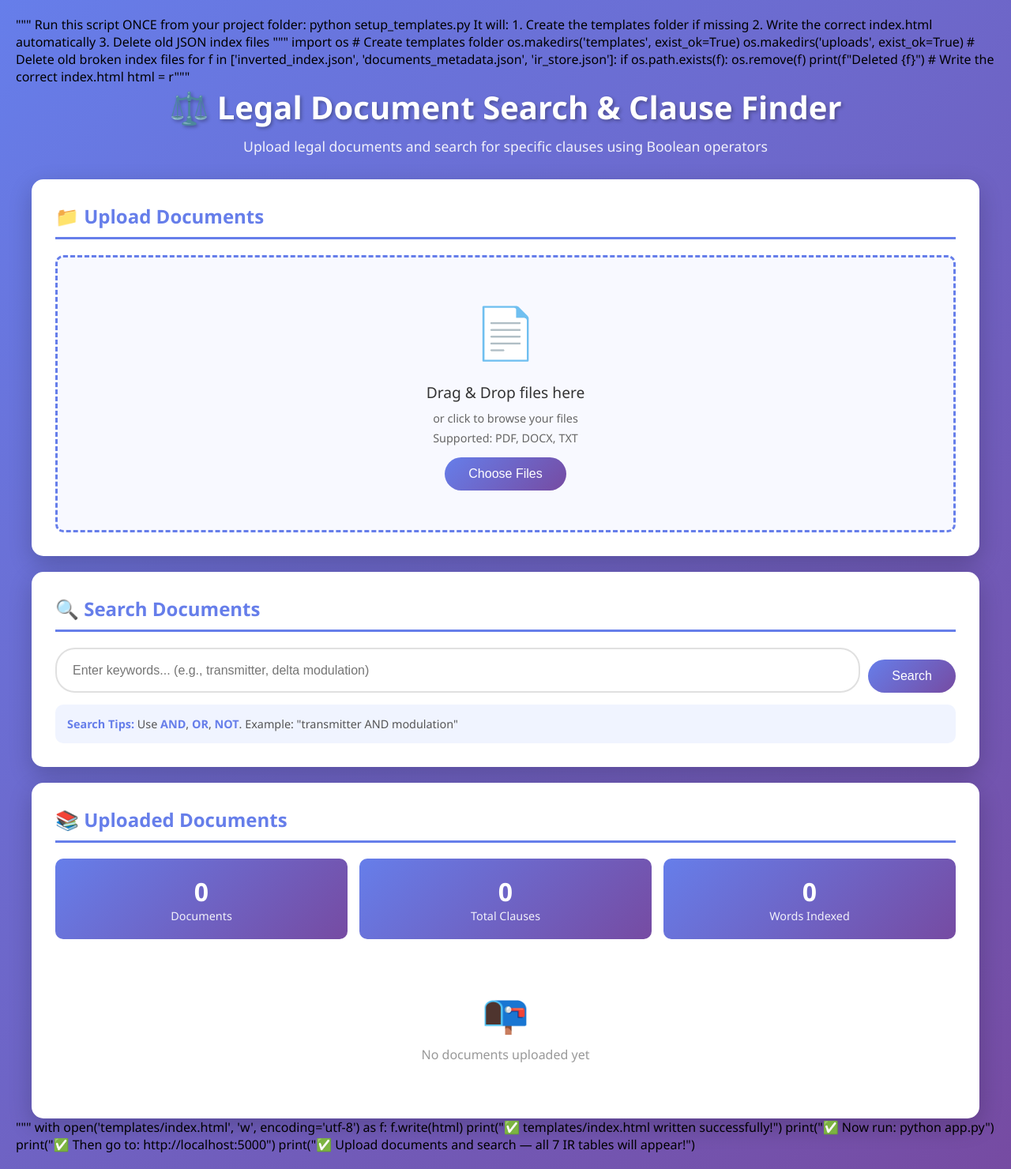
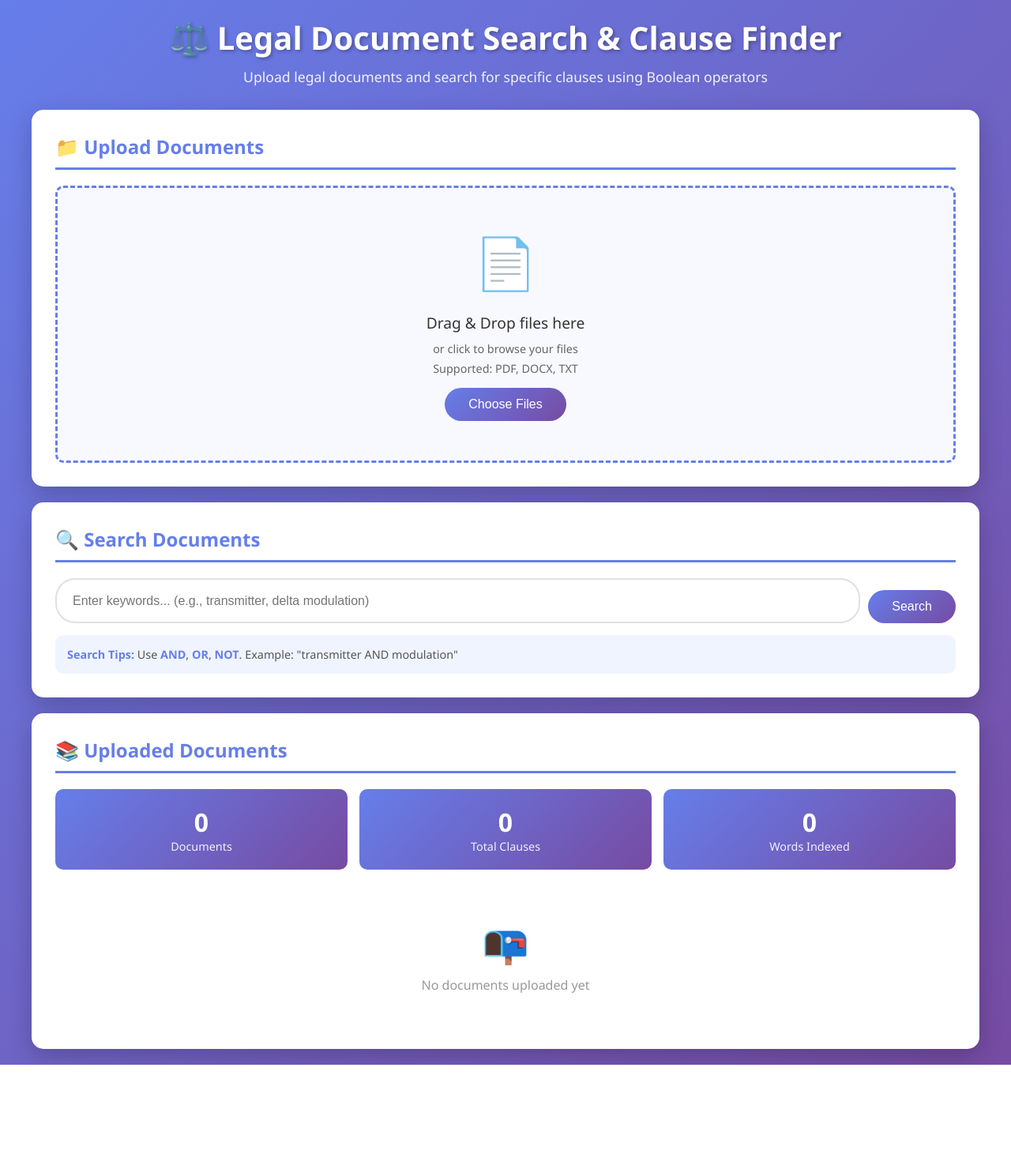
Before and after one commit to harinimani2108-arch/legal-document-search, a Flask app: page / in a window 1280 px wide. Shown: the whole page at 79% size. After the commit the page ends 1348 px from the top, so only its background shows below. Run offline with Flask 3, Linux system fonts and the light colour scheme; data that the repository does not hold is empty.

Commit message:
Fix: remove unwanted text from index.html

```diff
--- a/templates/index.html
+++ b/templates/index.html
@@ -1,27 +1,4 @@
-"""
-Run this script ONCE from your project folder:
-    python setup_templates.py
-
-It will:
-1. Create the templates folder if missing
-2. Write the correct index.html automatically
-3. Delete old JSON index files
-"""
-
-import os
-
-# Create templates folder
-os.makedirs('templates', exist_ok=True)
-os.makedirs('uploads', exist_ok=True)
-
-# Delete old broken index files
-for f in ['inverted_index.json', 'documents_metadata.json', 'ir_store.json']:
-    if os.path.exists(f):
-        os.remove(f)
-        print(f"Deleted {f}")
-
-# Write the correct index.html
-html = r"""<!DOCTYPE html>
+<!DOCTYPE html>
 <html lang="en">
 <head>
     <meta charset="UTF-8">
@@ -58,7 +35,7 @@ html = r"""<!DOCTYPE html>
         .loading { display: none; text-align: center; padding: 20px; }
         .spinner { border: 4px solid #f3f3f3; border-top: 4px solid #667eea; border-radius: 50%; width: 40px; height: 40px; animation: spin 1s linear infinite; margin: 0 auto 10px; }
         @keyframes spin { to { transform: rotate(360deg); } }
-        .result-item { background: #f8f9ff; border-left: 4px solid #667eea; padding: 20px; margin-bottom: 15px; border-radius: 8px; }
+        .result-item { background: #f8f9ff; border-left: 4px solid #667eea; padding: 20px; margin-bottom: 15px; border-radius: 8px; transition: all 0.2s; }
         .result-item:hover { box-shadow: 0 5px 15px rgba(0,0,0,0.1); transform: translateX(5px); }
         .result-header { display: flex; justify-content: space-between; align-items: center; margin-bottom: 10px; }
         .result-filename { font-size: 1.2em; font-weight: bold; color: #333; }
@@ -81,7 +58,6 @@ html = r"""<!DOCTYPE html>
         .document-meta { font-size: 0.85em; color: #666; margin-top: 3px; }
         .delete-btn { background: #ff4757; color: white; border: none; padding: 8px 16px; border-radius: 20px; cursor: pointer; font-size: 0.9em; }
         .delete-btn:hover { background: #e53935; }
-        /* IR TABLES */
         #irTablesSection { display: none; margin-top: 30px; }
         #irTablesSection h3 { color: #667eea; font-size: 1.4em; margin-bottom: 20px; padding-top: 20px; border-top: 3px solid #e8ebff; }
         .ir-table-block { background: #fff; border: 2px solid #e0e4ff; border-radius: 12px; margin-bottom: 20px; overflow: hidden; }
@@ -360,12 +336,4 @@ html = r"""<!DOCTYPE html>
     function fmt(b) { return b<1024 ? b+' B' : b<1048576 ? (b/1024).toFixed(1)+' KB' : (b/1048576).toFixed(1)+' MB'; }
 </script>
 </body>
-</html>"""
-
-with open('templates/index.html', 'w', encoding='utf-8') as f:
-    f.write(html)
-
-print("✅ templates/index.html written successfully!")
-print("✅ Now run:  python app.py")
-print("✅ Then go to:  http://localhost:5000")
-print("✅ Upload documents and search — all 7 IR tables will appear!")
+</html>
```
